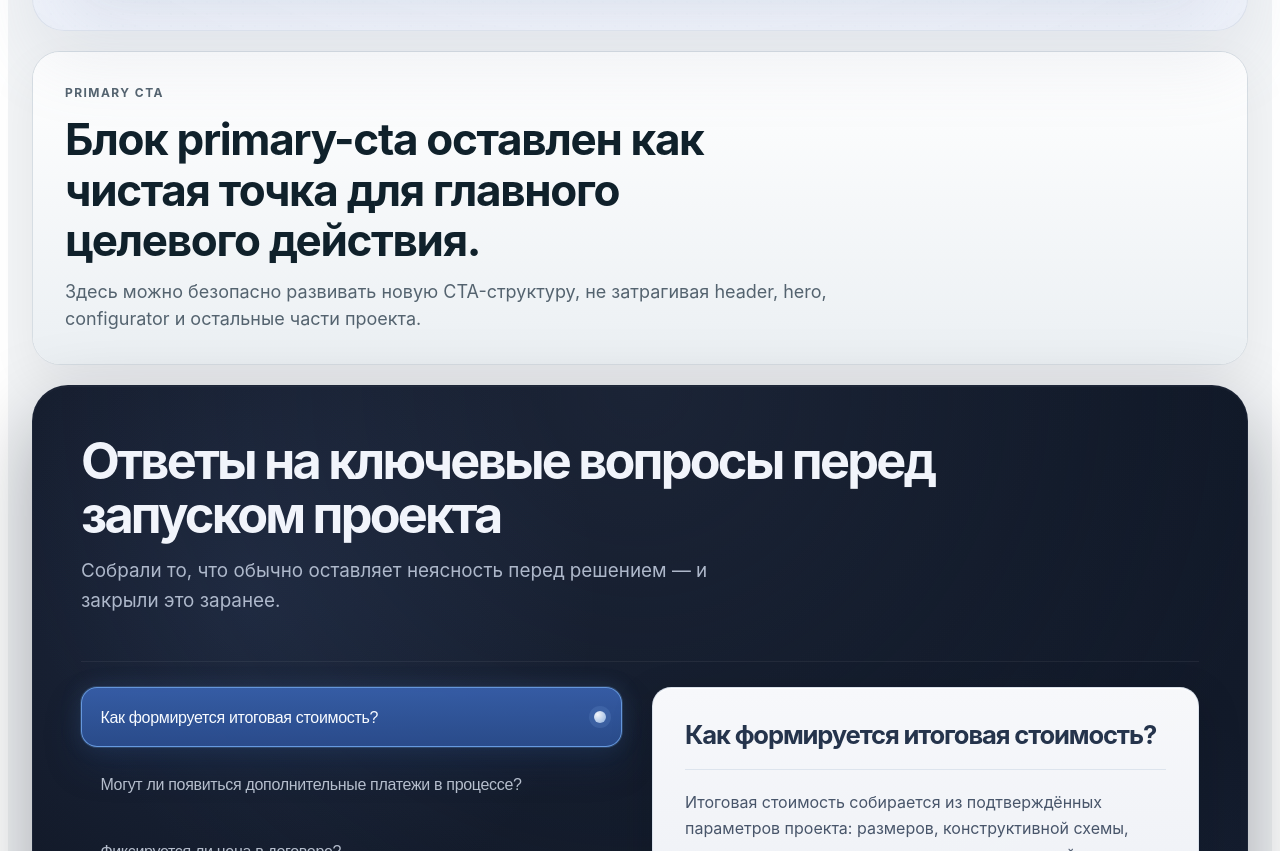
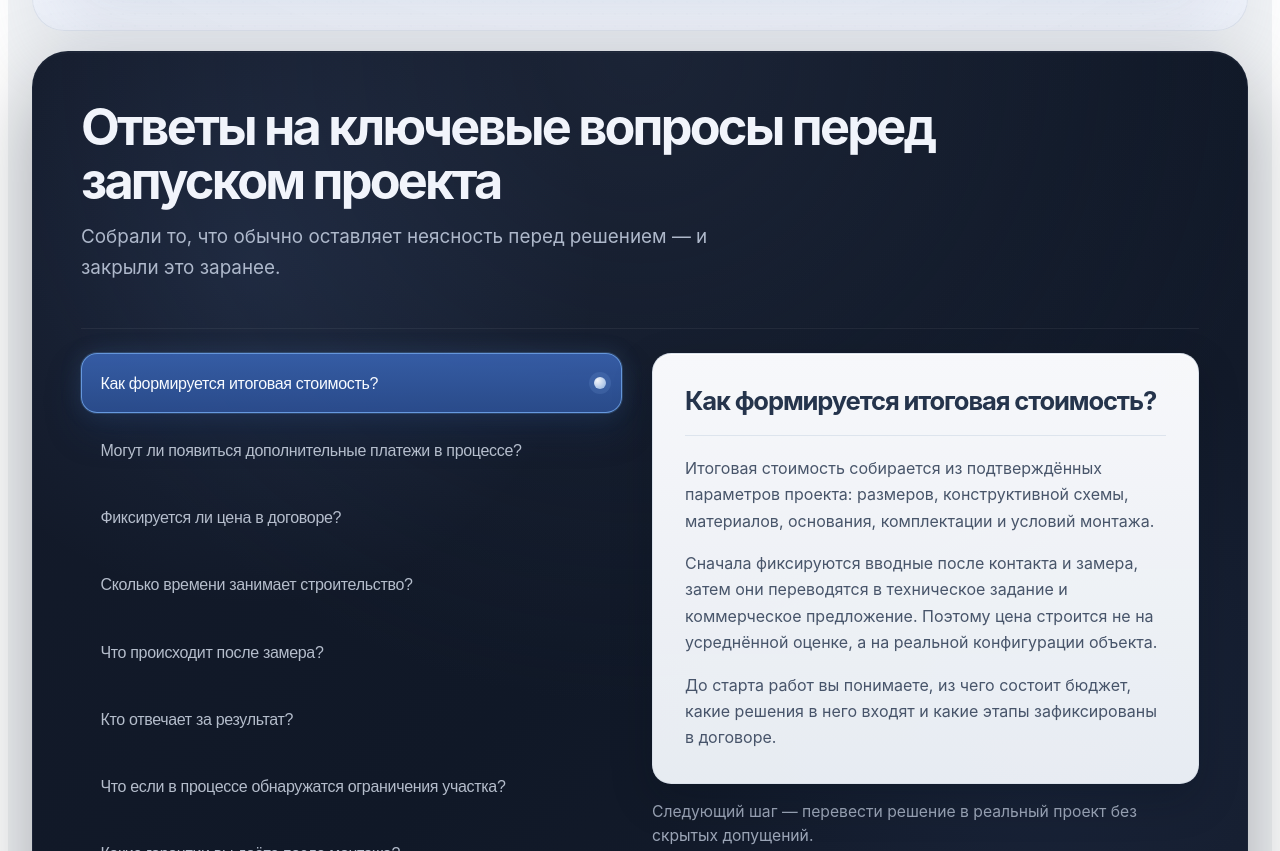
Before and after one commit to bersentox/garage-configurator, a plain HTML site: page blocks/site-body/site-body.html in a window 1280 px wide. Shown: the part 2337-3188 px from the top of the page. Drawn offline with Linux system fonts and the light colour scheme.

Commit message:
Remove primary CTA from site body

```diff
--- a/blocks/site-body/site-body.css
+++ b/blocks/site-body/site-body.css
@@ -293,16 +293,11 @@
   background: linear-gradient(180deg, rgba(255, 255, 255, 1) 0%, rgba(237, 246, 245, 0.8) 100%);
 }
 
-#primary-cta .sb__section-inner {
-  background: linear-gradient(180deg, rgba(255, 255, 255, 1) 0%, rgba(233, 238, 242, 0.9) 100%);
-}
-
 #faq .sb__section-inner {
   background: linear-gradient(180deg, rgba(255, 255, 255, 1) 0%, rgba(245, 247, 249, 1) 100%);
 }
 
 #unified-navigation,
-#primary-cta,
 #faq {
   overflow: hidden;
 }
@@ -973,16 +968,11 @@
   background: linear-gradient(180deg, rgba(255, 255, 255, 1) 0%, rgba(237, 246, 245, 0.8) 100%);
 }
 
-#primary-cta .sb__section-inner {
-  background: linear-gradient(180deg, rgba(255, 255, 255, 1) 0%, rgba(233, 238, 242, 0.9) 100%);
-}
-
 #faq .sb__section-inner {
   background: linear-gradient(180deg, rgba(255, 255, 255, 1) 0%, rgba(245, 247, 249, 1) 100%);
 }
 
 #unified-navigation,
-#primary-cta,
 #faq {
   overflow: hidden;
 }
--- a/blocks/site-body/site-body.html
+++ b/blocks/site-body/site-body.html
@@ -344,14 +344,6 @@
           </div>
         </section>
 
-        <section id="primary-cta" class="sb__section" aria-labelledby="primary-cta-title">
-          <div class="sb__section-inner">
-            <p class="sb__eyebrow">Primary CTA</p>
-            <h2 id="primary-cta-title" class="sb__title">Блок primary-cta оставлен как чистая точка для главного целевого действия.</h2>
-            <p class="sb__text">Здесь можно безопасно развивать новую CTA-структуру, не затрагивая header, hero, configurator и остальные части проекта.</p>
-          </div>
-        </section>
-
         <section
           id="faq"
           class="site-body-section faq"
```
